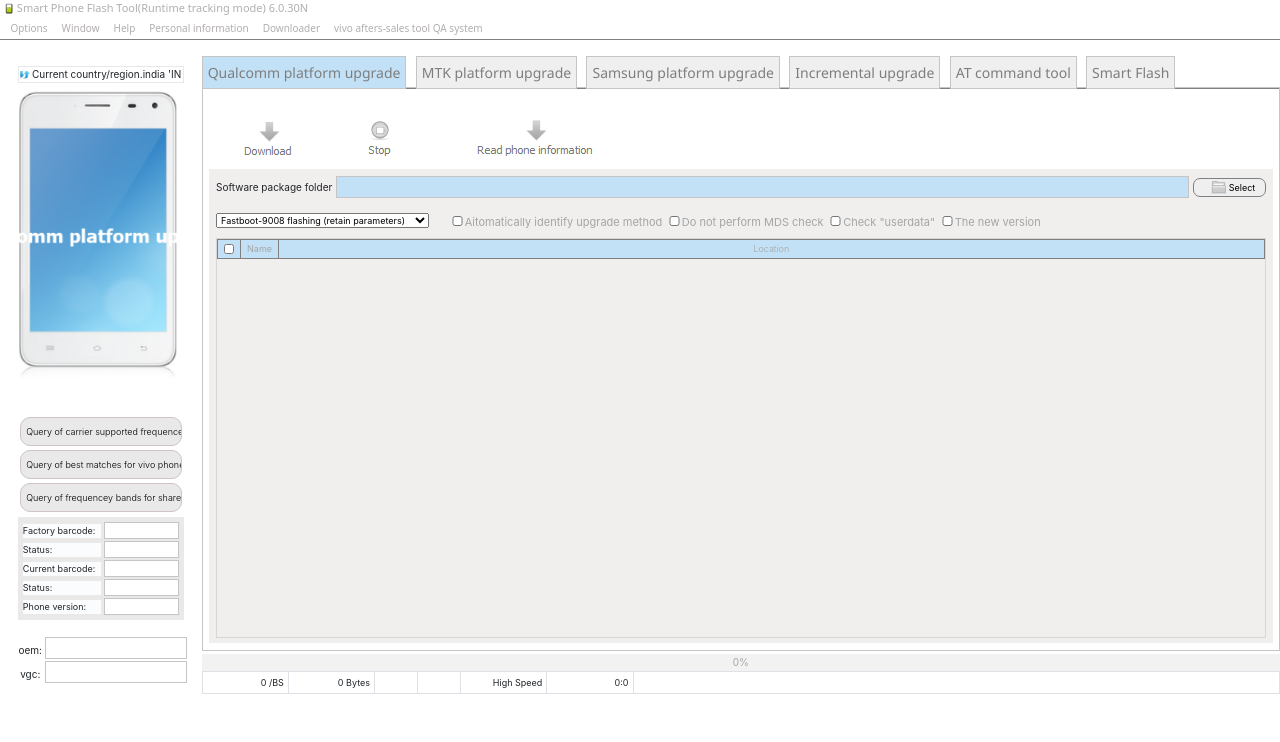
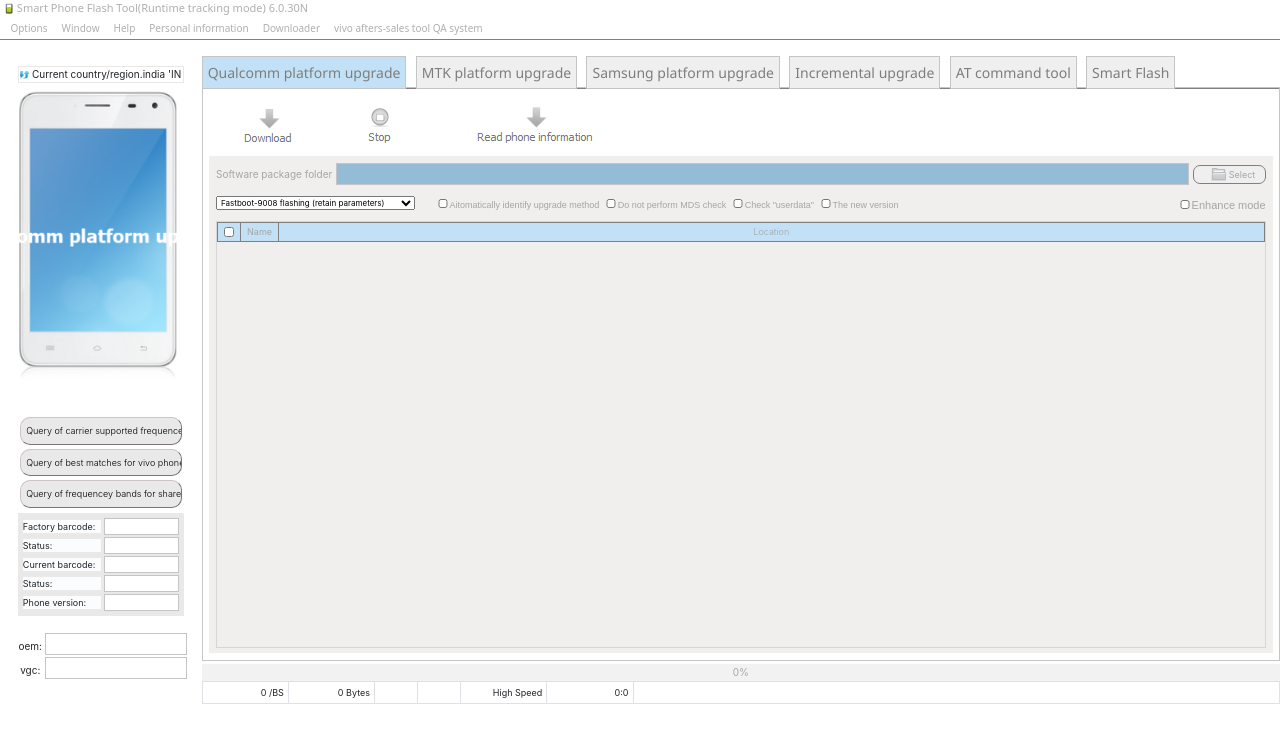
Before and after one commit to junaeidahmd/Popup-title, a plain HTML site: page index.html in a window 1280 px wide. Drawn offline with nearby package versions, Linux system fonts and the light colour scheme.

Commit message:
first commit

```diff
--- a/assets/css/index.css
+++ b/assets/css/index.css
@@ -92,7 +92,7 @@ button{
     border-radius: 10px;
     outline: none;
     overflow: hidden;
-    border-width:1px;
+    border-width: 0.1px;
     border-color:rgb(207, 195, 195);
     background-color: rgb(233, 233, 233);
     margin: 2px;
@@ -108,7 +108,7 @@ label{
     font-size:9px;
 }
 
-input{
+input[type='text']{
 
     line-height: 15px;
     border: 1px solid rgb(197, 197, 197);
@@ -164,19 +164,18 @@ input{
     padding:0.4rem;
 }
 .loading{
-    margin-top: 1rem;
+    margin-top:0.2rem;
     display: flex;
     gap: 4%;
     margin-left:2%;
 }
 .folder{
     background-color: #f1eeee;
-
 }
 .grey{
     background-color: #f1eeee;
     padding:7px;
-    height: 474px;
+    height: 497px;
 }
 .folder span{
     display:flex;
@@ -191,6 +190,7 @@ input{
     outline:none !important;
     gap: 8%;
     border: 1px solid grey;
+    color:#a5a5a5;
     align-items: center;
 }
 .btnn img{
@@ -198,7 +198,7 @@ input{
 }
 #folder{
     width:100%;
-    background-color: rgb(194, 225, 246);
+    background-color: rgb(149 188 214);
 }
 #files{
     display:none;
@@ -208,40 +208,49 @@ input{
     width: 13%;
     display: flex;
     margin: 0;
+    color:#a5a5a5;
     white-space: nowrap;
 }
 .content{
-    width:100%;
+    width: 69%;
     gap: 1%;
+    font-family: sans-serif;
 }
 .content span{
-    font-size: 11px;
+    font-size: 9px;
     color:#a5a5a5
 }
+.enhance span{
+font-size: 11px;
+color: #a5a5a5;
+white-space:nowrap;
+font-family: sans-serif;
+}
 #check{
-    height: 10px;
-    width: 15px;
+    height: 9px;
+    width: 14px;
 }
 select{
-    width: 26%;
-    font-size: 9px;
+    width: 19%;
+    font-size: 8px;
 }
 .input{
 
     width: 48%;
 }
 .selected{
-    margin-top: 10px;
     display: flex;
     align-items: center;
     gap: 2%;
     margin-bottom: 6px;
+    margin-top: 6px;
+    justify-content: revert;
 }
  .location{
     border:1px solid rgb(214, 214, 214);
     margin-top:0.3 rem;
     gap: 40%;
-    height:400px;
+    height:427px;
 
  }
 
@@ -294,3 +303,6 @@ select{
     text-align: right;
 
 }
+input[type="checkbox"] {
+    accent-color: #ffffff;
+}
--- a/index.html
+++ b/index.html
@@ -84,6 +84,9 @@
                             <span><input type="checkbox" name="" id="check">Check "userdata"</span>
                             <span><input type="checkbox" name="" id="check">The new version</span>
                         </div>
+                        <div class="enhance">
+                            <span><input type="checkbox" name="" id="check">Enhance mode</span>
+                        </div>
                     </div>
                     <div class="location">
                         <table style="width:100%"border=1 class="locate">
@@ -95,30 +98,24 @@
                         </table>
                     </div>
                 </div>
-
             </div>
             <div class="percentage">
                 <span>0%</span>
             </div>
             <div class="speed">
                 <table class="table table-bordered" id="sp-table">
-
                     <tbody>
                       <tr>
                         <td style="width:8%">0 /BS</td>
                         <td style="width:8%">0 Bytes</td>
                         <td style="width:4%"></td>
                         <td   style="width:4%"></td>
-
                         <td style="width:8%">High Speed</td>
                         <td style="width:8%">0:0</td>
                         <td></td>
-
                       </tr>
-
-
                     </tbody>
-                  </table>
+                </table>
             </div>
         </div>
     </div>
```
